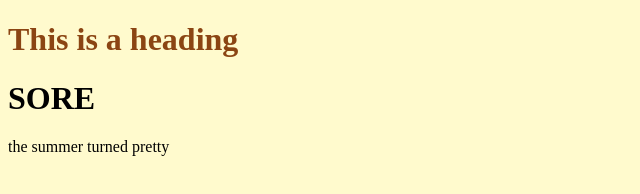
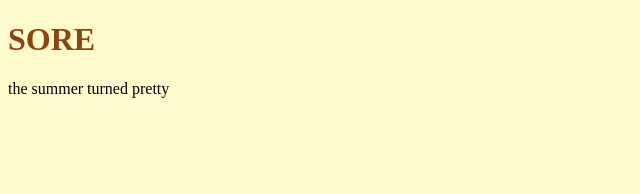
Before and after one commit to tweiny/tweiny.github.io, a plain HTML site: page index.html in a window 1280 px wide. Shown: the whole page, without its empty margins (0-640 px from the left). Drawn offline with Linux system fonts and the light colour scheme.

Commit message:
Update index.html

```diff
--- a/index.html
+++ b/index.html
@@ -4,8 +4,7 @@
 <title>Page Title</title>
 </head>
 <body style="background-color:lemonchiffon;">
-<h1 style="color:saddlebrown;">This is a heading</h1>
-<h1>SORE</h1>
+<h1 style="color:saddlebrown;">SORE</h1>
 <p>the summer turned pretty</p>
 
 </body>
```
